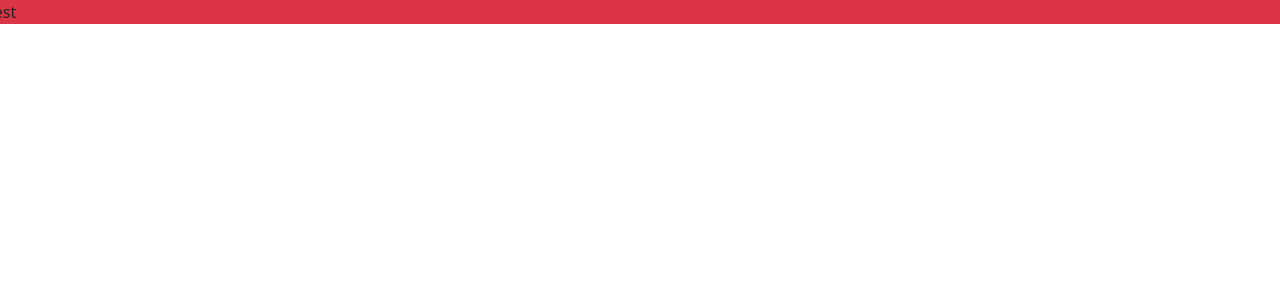
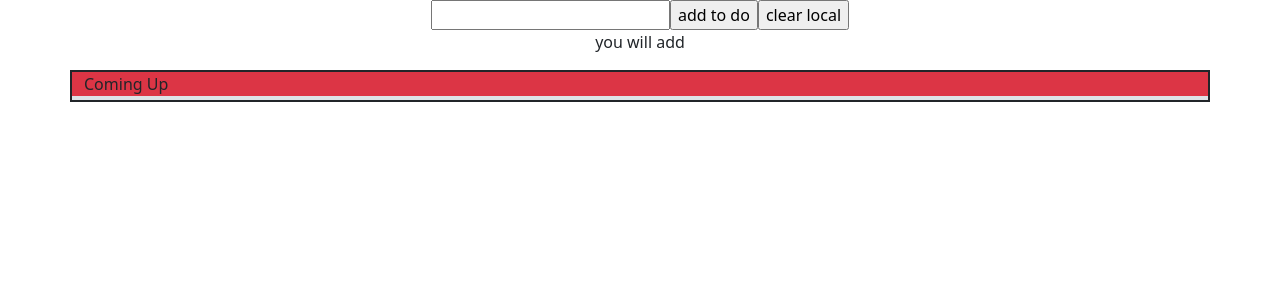
Before and after one commit to RDG97/todo-2, a React (Create React App) app in the folder app/: page / in a window 1280 px wide. Shown: the top 300 px of the page. Built offline with nearby package versions, Linux system fonts and the light colour scheme.

Commit message:
new file:   app/src/App.js

```diff
--- /dev/null
+++ b/app/src/App.js
@@ -0,0 +1,12 @@
+import Enter from "./Enter"
+import { useState } from "react"
+
+import Notdone from "./Notdone"
+export default function App() {
+    const [data, setData] = useState([]);
+    return(
+        <>
+    <Enter data={data} setData={setData}/>
+    <Notdone data={data} setData={setData}/>
+    </>
+)}
--- /dev/null
+++ b/app/src/Enter.js
@@ -0,0 +1,40 @@
+import { useState } from "react";
+export default function Enter(props) {
+    const [Todo, setTodo] = useState([]);
+
+    function addTodo(e) {
+        const Todof = document.getElementById('Todof')
+        setTodo(e.target.value);
+        console.log(Todo)
+    }
+        function emp() {}
+
+    let list = []
+
+    function setit() {
+        //console.log('help')
+        let x = props.data.length + 1
+        let test = props.data
+        let arr = {help: `${Todo}`,id: `${x}`,stat: 'notdone'}
+        test.push(arr)
+        props.setData(test)
+        console.log('test arr', test)
+        console.log('data arr', props)
+        let Todof = document.getElementById('Todof')
+        Todof.value = ''
+        return list
+    }
+
+    return (
+        <>
+            <center>
+            <input  type="text" id="Todof"  onChange={addTodo}/>
+            <input type="submit" id="TodoSub" value="add to do" onClick={setit}></input>
+            <input type="submit" id="clear" value="clear local" onClick={emp}></input>
+            <br></br>
+            <p>you will add <b>{Todo}</b></p>
+
+            </center>
+        </>
+    )
+}
--- /dev/null
+++ b/app/src/Notdone.js
@@ -0,0 +1,28 @@
+import { useState } from "react"
+export default function Notdone(props) {
+
+
+let notdone = props.data.filter(lis =>
+    lis[2] === 'notdone'
+    );
+    console.log('notdone', notdone)
+
+    return (
+
+        <div className="container bg-primary" id="listBody">
+                <div className="row" id="listBody">
+                    <div className="col bg-danger border border-2 border-dark">Coming Up
+                    <div className="row bg-warning border border-2">
+                    {notdone.map((props, index) => (
+                    <>
+                    <h1>{props[0]}</h1>
+                    {console.log('commers mapped index', index)}
+                    <input type='submit' onClick={ ()=> test(index, props)} ></input>
+
+                    </>
+                    ))}
+                    </div>
+                    </div>
+                    </div>
+                    </div>
+        )};
--- a/app/src/index.js
+++ b/app/src/index.js
@@ -2,9 +2,13 @@ import React from 'react';
 import ReactDOM from 'react-dom/client';
 import 'bootstrap/dist/css/bootstrap.min.css'
 import 'bootstrap/dist/js/bootstrap.bundle.min.js'
+import App from './App';
+
+
+
 const root = ReactDOM.createRoot(document.getElementById('root'));
 root.render(
   <React.StrictMode>
-  <div className="row bg-danger">test</div>
+  <App />
   </React.StrictMode>
 );
```
Also changed, not shown: 1 other file (tests, documents, lock files or other folders).
